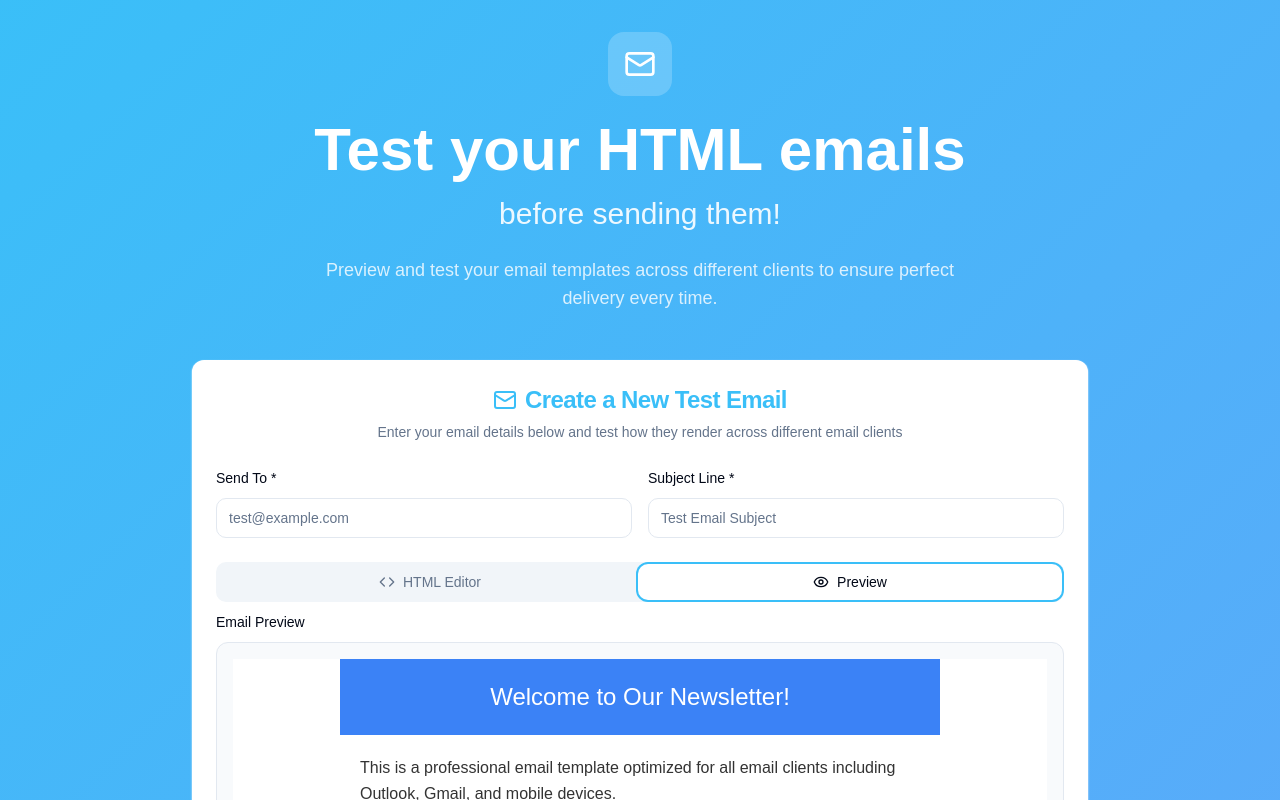
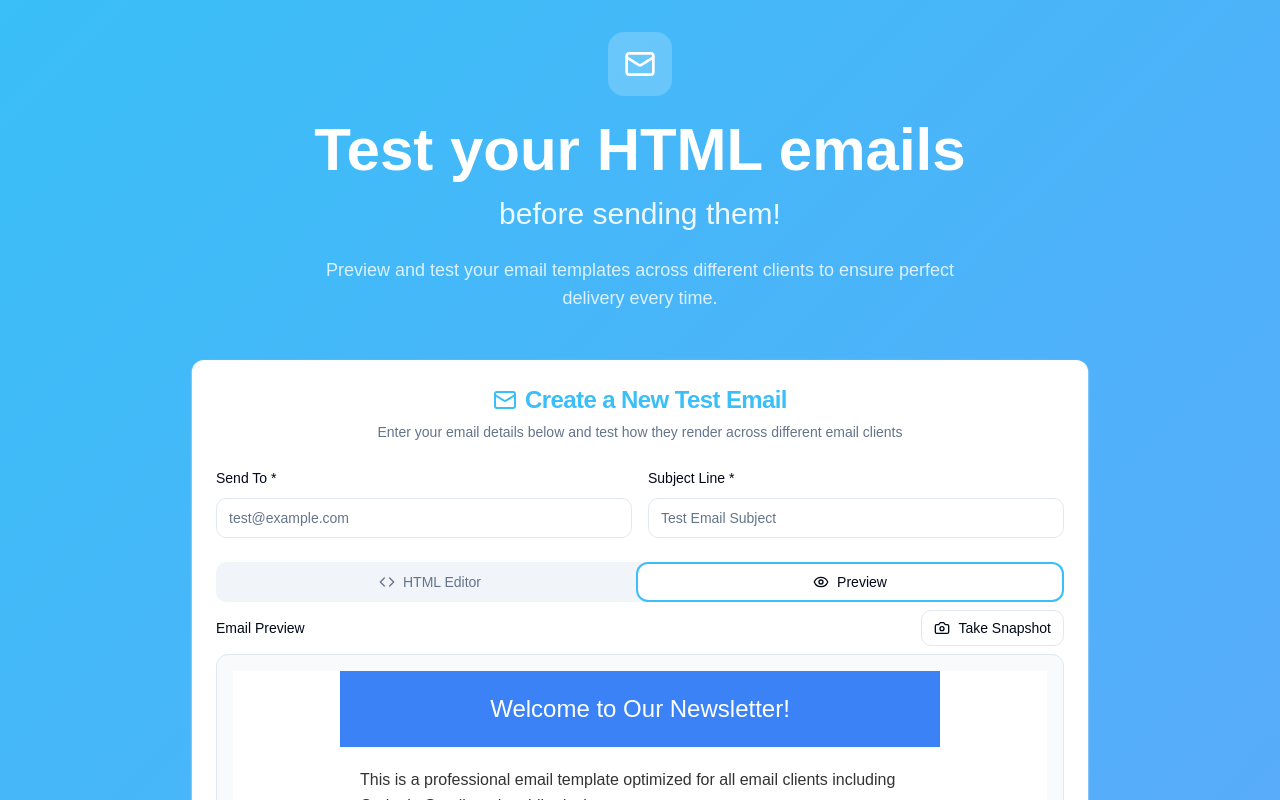
Before and after one commit to ankitsulakhe/mail-preview-pilot, a React (Vite) app: page / in a window 1280 px wide. Both pictures are taken after a click on the tab "Preview". Shown: the top 800 px of the page. Built offline with nearby package versions, Linux system fonts and the light colour scheme.

Commit message:
Add snapshot feature
Add an option to take a snapshot of the generated email preview.

```diff
--- a/package.json
+++ b/package.json
@@ -45,6 +45,7 @@
     "cmdk": "^1.0.0",
     "date-fns": "^3.6.0",
     "embla-carousel-react": "^8.3.0",
+    "html2canvas": "^1.4.1",
     "input-otp": "^1.2.4",
     "lucide-react": "^0.462.0",
     "next-themes": "^0.3.0",
--- a/src/components/EmailTester.tsx
+++ b/src/components/EmailTester.tsx
@@ -1,7 +1,8 @@
-import { useState } from "react";
+import { useState, useRef } from "react";
 import { useForm } from "react-hook-form";
 import { zodResolver } from "@hookform/resolvers/zod";
 import * as z from "zod";
+import html2canvas from "html2canvas";
 import { Button } from "@/components/ui/button";
 import { Card, CardContent, CardDescription, CardHeader, CardTitle } from "@/components/ui/card";
 import { Input } from "@/components/ui/input";
@@ -10,7 +11,7 @@ import { Textarea } from "@/components/ui/textarea";
 import { Tabs, TabsContent, TabsList, TabsTrigger } from "@/components/ui/tabs";
 import { Form, FormControl, FormField, FormItem, FormLabel, FormMessage } from "@/components/ui/form";
 import { useToast } from "@/hooks/use-toast";
-import { Mail, Send, Eye, Code, CheckCircle, XCircle, Loader2 } from "lucide-react";
+import { Mail, Send, Eye, Code, CheckCircle, XCircle, Loader2, Camera } from "lucide-react";
 
 // Email validation schema
 const emailFormSchema = z.object({
@@ -110,7 +111,9 @@ const defaultHtmlTemplate = `<!DOCTYPE html>
 const EmailTester = () => {
   const [activeTab, setActiveTab] = useState("editor");
   const [isLoading, setIsLoading] = useState(false);
+  const [isCapturing, setIsCapturing] = useState(false);
   const [lastSentStatus, setLastSentStatus] = useState<"success" | "error" | null>(null);
+  const previewRef = useRef<HTMLDivElement>(null);
 
   const { toast } = useToast();
 
@@ -173,6 +176,48 @@ const EmailTester = () => {
       title: "Form Reset",
       description: "All fields have been cleared",
     });
+  };
+
+  const captureSnapshot = async () => {
+    if (!previewRef.current || !watchedValues.htmlContent) {
+      toast({
+        title: "No Preview to Capture",
+        description: "Please enter HTML content first to capture a snapshot",
+        variant: "destructive",
+      });
+      return;
+    }
+
+    setIsCapturing(true);
+    try {
+      const canvas = await html2canvas(previewRef.current, {
+        backgroundColor: '#ffffff',
+        scale: 2,
+        logging: false,
+        useCORS: true,
+        allowTaint: true,
+      });
+
+      // Create download link
+      const link = document.createElement('a');
+      link.download = `email-preview-${Date.now()}.png`;
+      link.href = canvas.toDataURL();
+      link.click();
+
+      toast({
+        title: "📸 Snapshot Captured!",
+        description: "Email preview has been saved as PNG image",
+        duration: 3000,
+      });
+    } catch (error) {
+      toast({
+        title: "Snapshot Failed",
+        description: "Could not capture the preview. Please try again.",
+        variant: "destructive",
+      });
+    } finally {
+      setIsCapturing(false);
+    }
   };
 
   return (
@@ -289,8 +334,33 @@ const EmailTester = () => {
 
                   <TabsContent value="preview" className="space-y-4">
                     <div className="space-y-2">
-                      <Label>Email Preview</Label>
-                      <div className="border border-border rounded-lg p-4 bg-muted/50 min-h-[400px] overflow-auto">
+                      <div className="flex items-center justify-between">
+                        <Label>Email Preview</Label>
+                        <Button
+                          type="button"
+                          variant="outline"
+                          size="sm"
+                          onClick={captureSnapshot}
+                          disabled={isCapturing || !watchedValues.htmlContent}
+                          className="flex items-center gap-2"
+                        >
+                          {isCapturing ? (
+                            <>
+                              <Loader2 className="w-4 h-4 animate-spin" />
+                              Capturing...
+                            </>
+                          ) : (
+                            <>
+                              <Camera className="w-4 h-4" />
+                              Take Snapshot
+                            </>
+                          )}
+                        </Button>
+                      </div>
+                      <div
+                        ref={previewRef}
+                        className="border border-border rounded-lg p-4 bg-muted/50 min-h-[400px] overflow-auto"
+                      >
                         {watchedValues.htmlContent ? (
                           <div
                             dangerouslySetInnerHTML={{ __html: watchedValues.htmlContent }}
```
Also changed, not shown: 1 other file (tests, documents, lock files or other folders).
